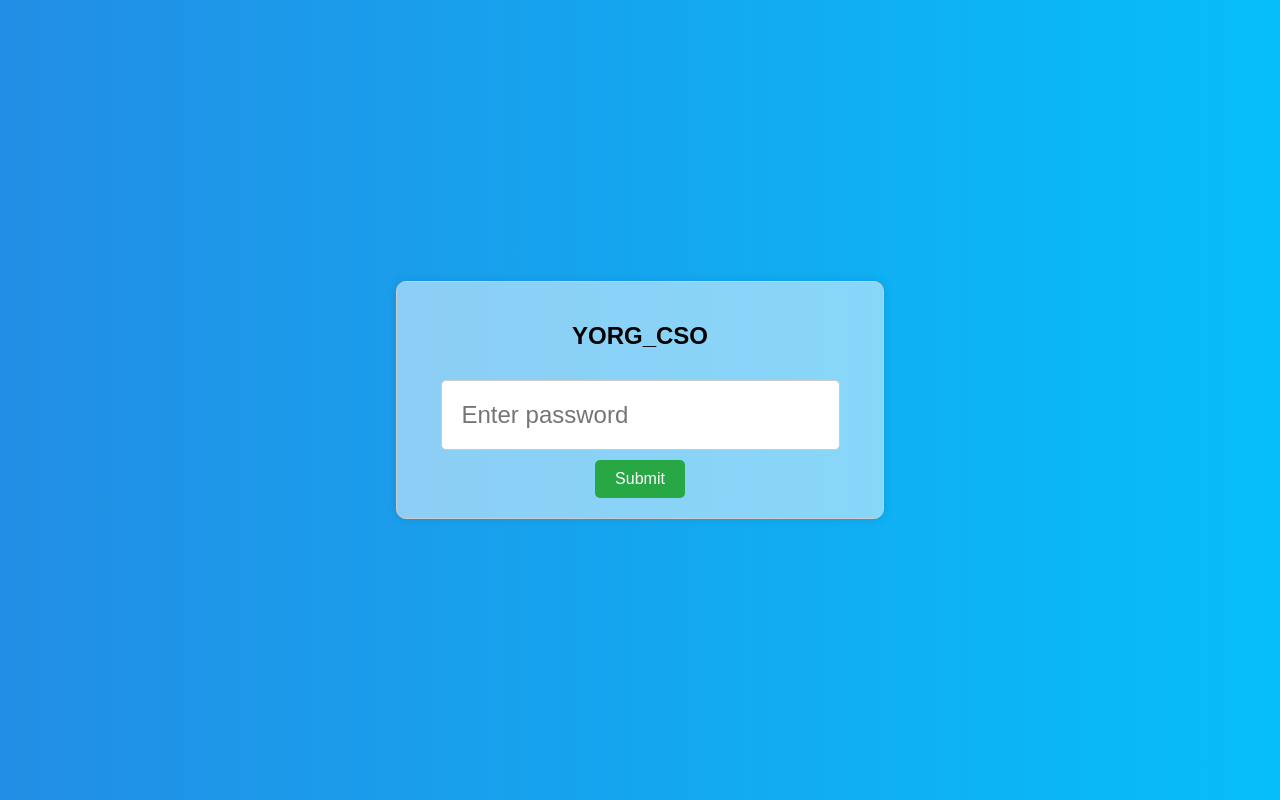
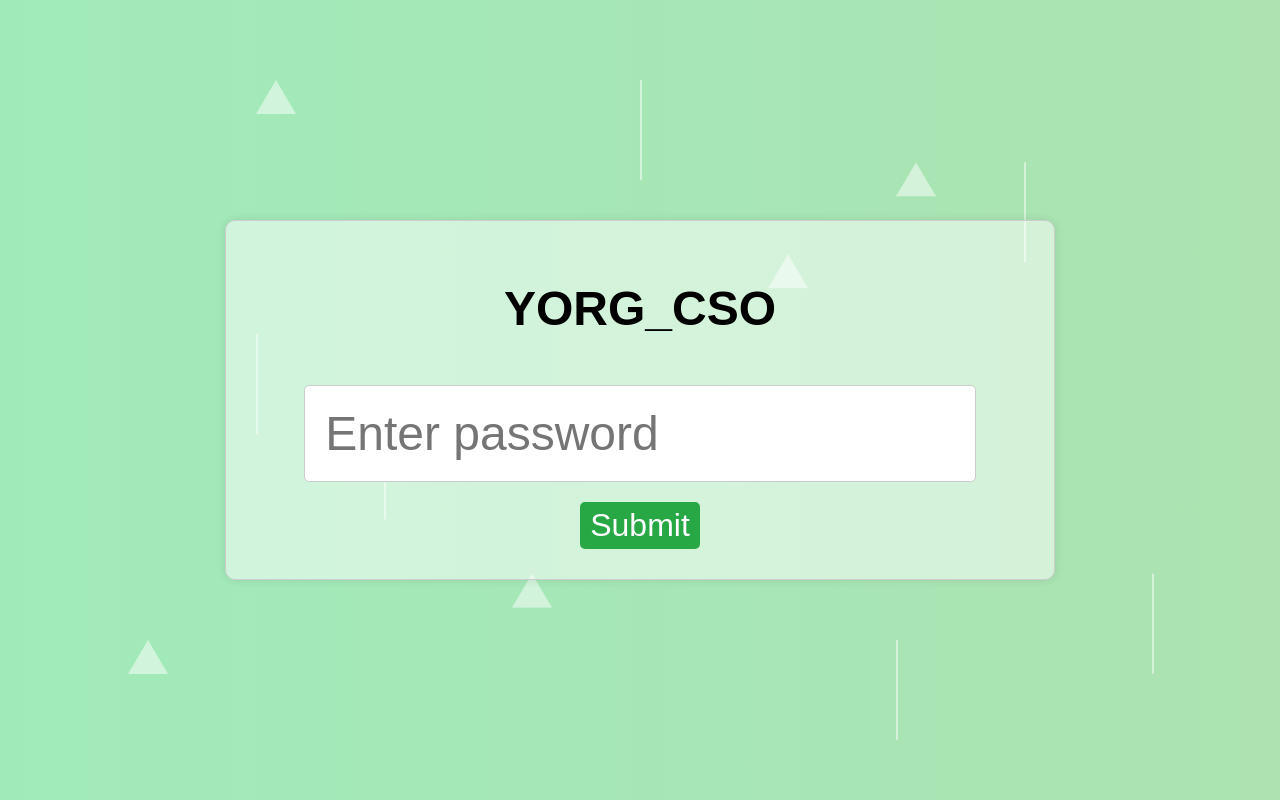
Before and after one commit to ChocoPichu/YORG_CSO, a plain HTML site: page index.html in a window 1280 px wide. Drawn offline with Linux system fonts and the light colour scheme.

Commit message:
Update style.css

```diff
--- a/style.css
+++ b/style.css
@@ -4,10 +4,11 @@ body {
     align-items: center;
     height: 100vh;
     margin: 0;
-    font-family: Arial, sans-serif;
-    background: linear-gradient(270deg, #00c9ff, #7109AA);
+    font-family: fantasy;
+    background: linear-gradient(270deg, #AFE1AF, #7FFFD4);
     background-size: 400% 400%;
     animation: gradientAnimation 15s ease infinite;
+    overflow: hidden;
 }
 
 @keyframes gradientAnimation {
@@ -23,6 +24,12 @@ body {
     border-radius: 10px;
     background-color: rgba(255, 255, 255, 0.50); /* 50% transparency */
     box-shadow: 0 0 10px rgba(0, 0, 0, 0.1);
+    transition: transform 0.3s ease, box-shadow 0.3s ease;
+}
+
+#passwordForm:hover, #bookmarkletForm:hover {
+    transform: scale(1.05);
+    box-shadow: 0 0 20px rgba(0, 0, 0, 0.2);
 }
 
 #passwordForm input[type="password"], #bookmarkletForm input[type="text"] {
@@ -31,19 +38,145 @@ body {
     border: 1px solid #ccc;
     border-radius: 5px;
     width: 80%;
-    font-size: 1.5em;
+    font-size: 3em; /* Twice the original size */
 }
 
-#passwordForm button, #bookmarkletForm button {
-    padding: 10px 20px;
+#passwordForm button, #bookmarkletForm button, #bookmarkletForm a {
+    padding: 5px 10px; /* Smaller padding for smaller buttons */
     border: none;
     border-radius: 5px;
     background-color: #28a745;
     color: white;
-    font-size: 1em;
+    font-size: 2em; /* Twice the original size */
     cursor: pointer;
+    text-decoration: none;
+    display: inline-block;
+    margin: 10px 0;
+    transition: background-color 0.3s ease, transform 0.3s ease;
 }
 
-#passwordForm button:hover, #bookmarkletForm button:hover {
+#passwordForm button:hover, #bookmarkletForm button:hover, #bookmarkletForm a:hover {
     background-color: #218838;
+    transform: scale(1.1);
 }
+
+#bookmarkletForm a {
+    margin: 5px 0;
+    padding: 5px 10px; /* Smaller padding for smaller buttons */
+    width: auto; /* Remove fixed width */
+    display: inline-block; /* Display as inline-block */
+    text-align: center;
+    font-size: 2em; /* Twice the original size */
+}
+
+h2 {
+    font-size: 3em; /* Twice the original size */
+}
+
+.decorations {
+    position: absolute;
+    top: 0;
+    left: 0;
+    width: 100%;
+    height: 100%;
+    pointer-events: none;
+    z-index: -1;
+}
+
+.triangle {
+    position: absolute;
+    width: 0;
+    height: 0;
+    border-style: solid;
+    border-width: 0 20px 34.64px 20px; /* Equilateral triangle */
+    border-color: transparent transparent white transparent;
+    opacity: 0.5;
+    animation: move 5s infinite;
+}
+
+.triangle1 {
+    top: 10%;
+    left: 20%;
+    animation-delay: 0s;
+}
+
+.triangle2 {
+    top: 30%;
+    left: 60%;
+    animation-delay: 2s;
+}
+
+.triangle3 {
+    top: 70%;
+    left: 40%;
+    animation-delay: 4s;
+}
+
+.triangle4 {
+    top: 20%;
+    left: 70%;
+    animation-delay: 1s;
+}
+
+.triangle5 {
+    top: 50%;
+    left: 50%;
+    animation-delay: 3s;
+}
+
+.triangle6 {
+    top: 80%;
+    left: 10%;
+    animation-delay: 5s;
+}
+
+.line {
+    position: absolute;
+    width: 2px;
+    height: 100px;
+    background-color: white;
+    opacity: 0.5;
+    animation: move 5s infinite;
+}
+
+.line1 {
+    top: 20%;
+    left: 80%;
+    animation-delay: 1s;
+}
+
+.line2 {
+    top: 50%;
+    left: 30%;
+    animation-delay: 3s;
+}
+
+.line3 {
+    top: 80%;
+    left: 70%;
+    animation-delay: 5s;
+}
+
+.line4 {
+    top: 40%;
+    left: 20%;
+    animation-delay: 2s;
+}
+
+.line5 {
+    top: 70%;
+    left: 90%;
+    animation-delay: 4s;
+}
+
+.line6 {
+    top: 10%;
+    left: 50%;
+    animation-delay: 0s;
+}
+
+@keyframes move {
+    0% { transform: translateY(0px); }
+    50% { transform: translateY(20px); }
+    100% { transform: translateY(0px); }
+}
```
